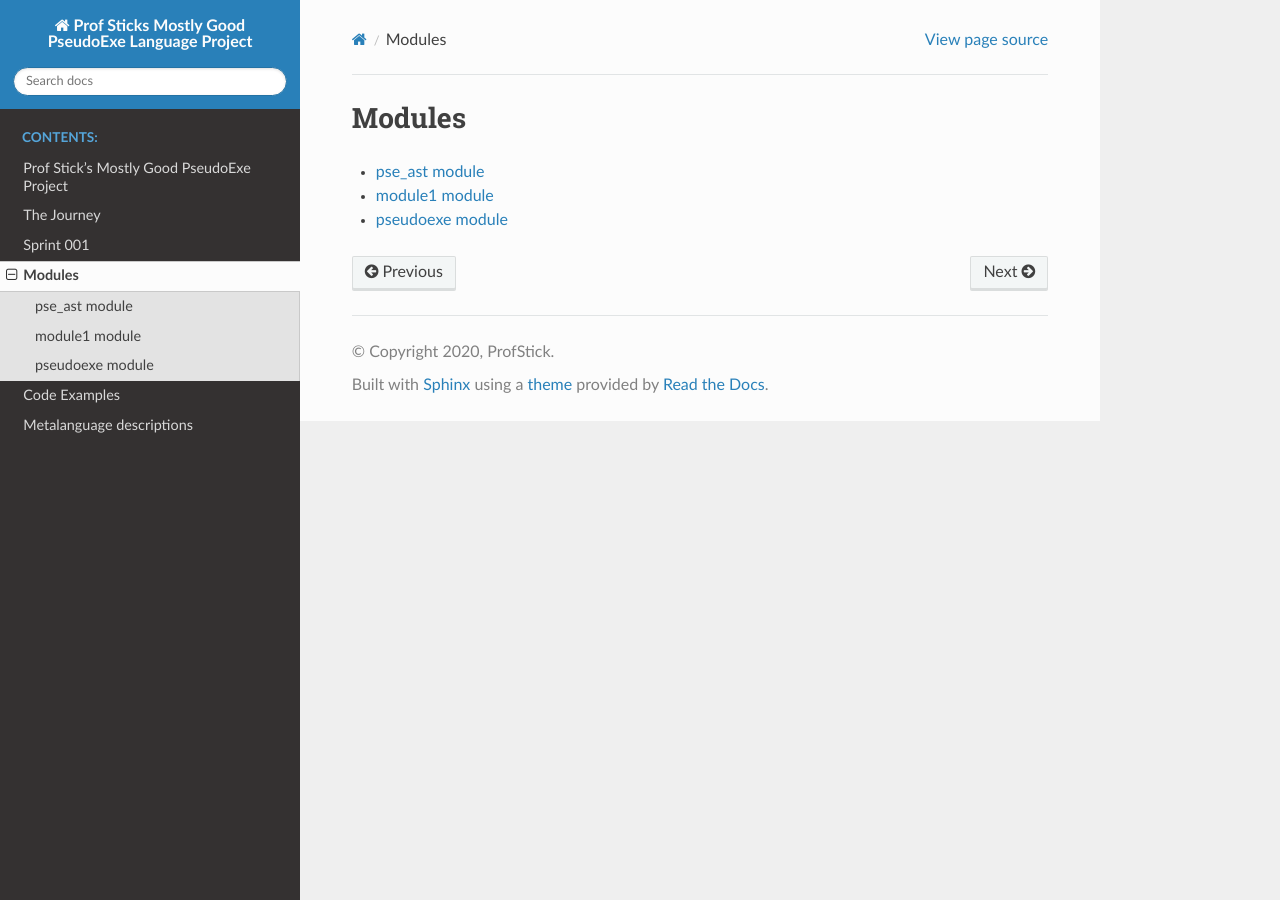
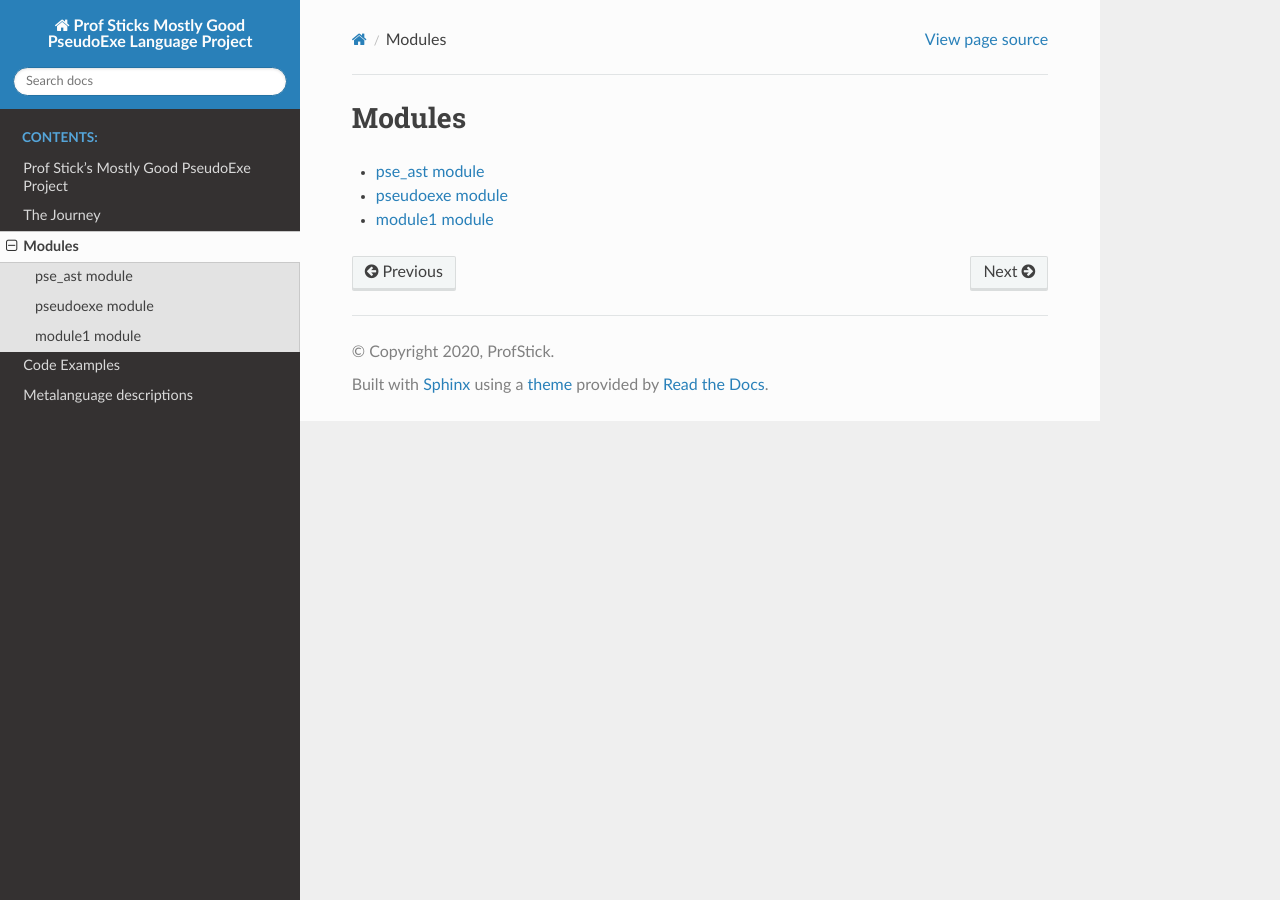
Before and after one commit to ProfStick/12SDD_PseudoExe, a Sphinx documentation site: the page built from docs/source/modules.rst, in a window 1280 px wide. Built offline with Sphinx 7.4.7 and the Read the Docs theme 2.0.0, drawn with Linux system fonts in a browser that asks for light colours; pages that are not in the unit, such as notebooks, are missing from menus.

Commit message:
grrr RTD

```diff
--- a/docs/source/history.rst
+++ b/docs/source/history.rst
@@ -5,4 +5,4 @@ A historyvof the project
    :caption: Contents:
 
    log
-   sprint001
+      sprint001
--- a/docs/source/modules.rst
+++ b/docs/source/modules.rst
@@ -5,5 +5,5 @@ Modules
    :maxdepth: 4
 
    ast
+   pseudoexe
    module1
-   pseudoexe
```
